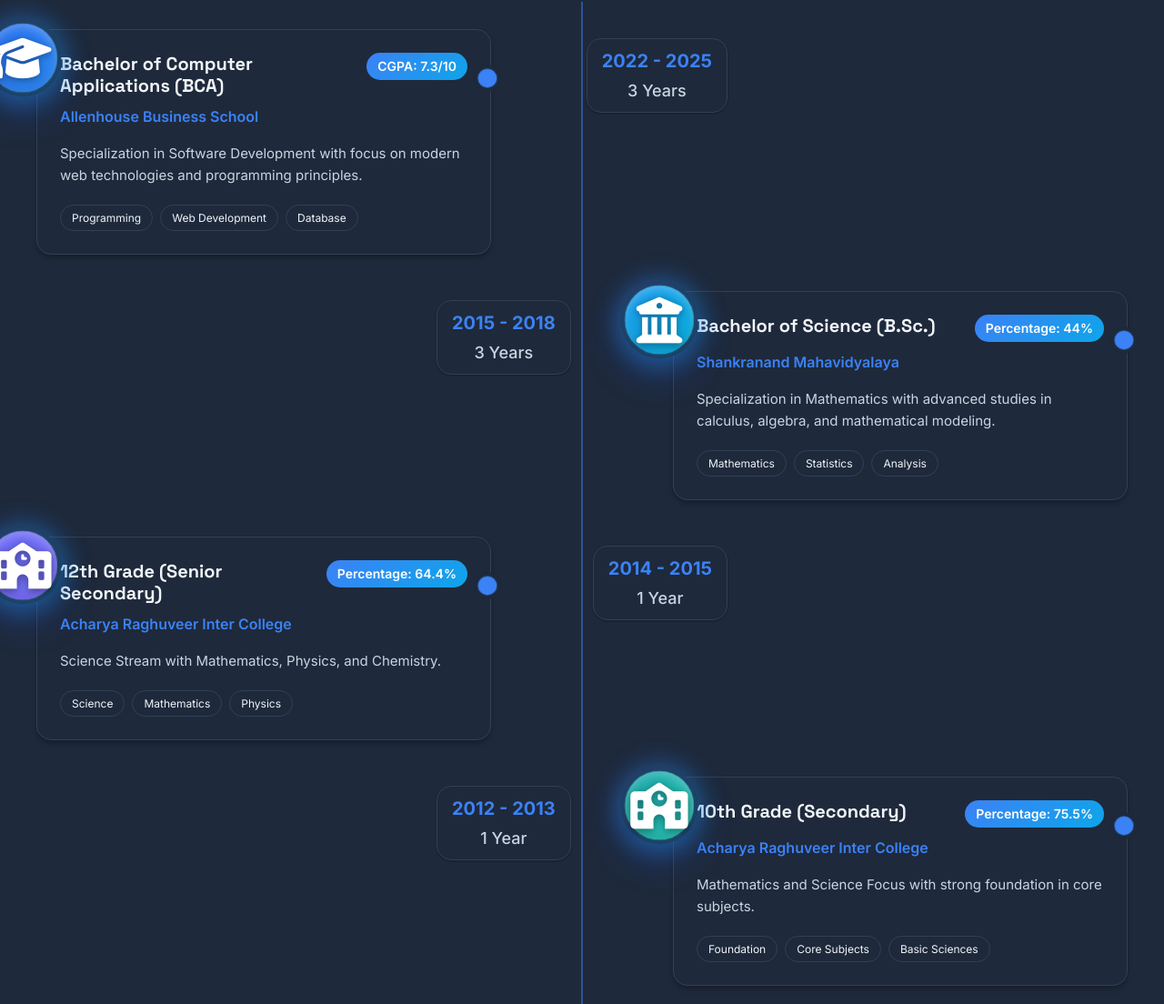
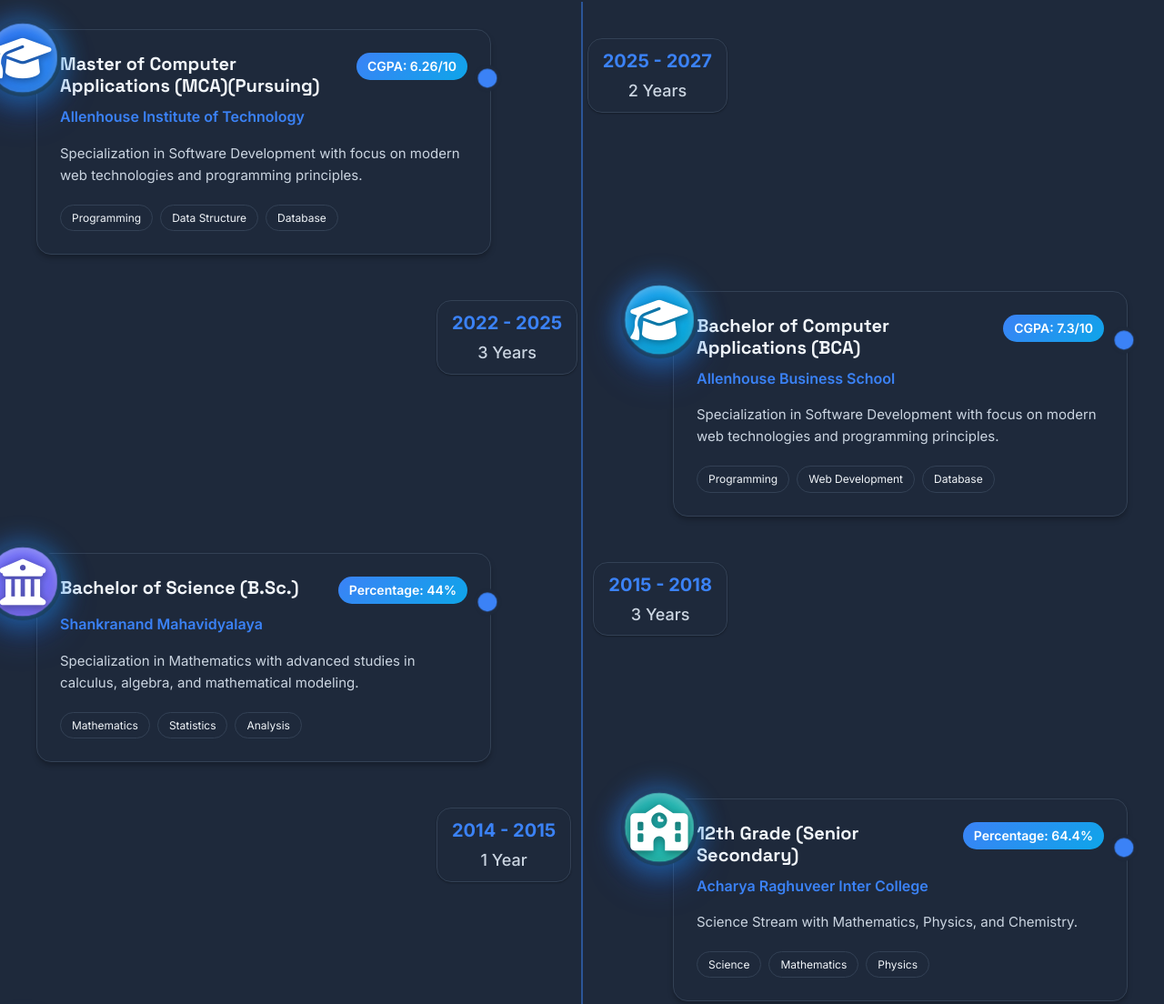
Before and after one commit to Adishiv9494/Portfolio, a plain HTML site: page index.html in a window 1280 px wide. Shown: the part 2325-3429 px from the top of the page at 91% size. Drawn offline with nearby package versions, Linux system fonts and the light colour scheme.

Commit message:
Update education timeline and logo image

```diff
--- a/index.html
+++ b/index.html
@@ -19,7 +19,7 @@
             <div class="loader-logo">
                 <div class="logo-outer">
                     <div class="logo-inner">
-                        <img src="logo.png" alt="Code Loading" class="loader-gif">
+                        <img src="adi2.png" alt="Code Loading" class="loader-gif">
                     </div>
                 </div>
                 <div class="logo-text">ADITYA SINGH</div>
@@ -371,17 +371,43 @@
 
         <div class="education-timeline">
             <div class="timeline">
-                <!-- Timeline Item 1 (Left side) -->
+                <!--Timeline Item 1(Right side)-->
                 <div class="timeline-item timeline-item-left">
                     <div class="timeline-content">
                         <div class="content-icon">
                             <i class="fas fa-graduation-cap fa-2x"></i>
                         </div>
                         <div class="timeline-date timeline-date-left">
+                            <span class="date-year">2025 - 2027</span>
+                            <span class="date-duration">2 Years</span>
+                        </div>
+                        <div class="content-card card-left">
+                            <div class="card-header">
+                                <h3>Master of Computer Applications (MCA)(Pursuing)</h3>
+                                <span class="card-badge">CGPA: 6.26/10</span>
+                            </div>
+                            <p class="card-institution">Allenhouse Institute of Technology</p>
+                            <p class="card-description">Specialization in Software Development with focus on modern web
+                                technologies and programming principles.</p>
+                            <div class="card-tags">
+                                <span class="tag">Programming</span>
+                                <span class="tag">Data Structure</span>
+                                <span class="tag">Database</span>
+                            </div>
+                        </div>
+                    </div>
+                </div>
+                <!-- Timeline Item 1 (Reft side) -->
+                <div class="timeline-item timeline-item-right">
+                    <div class="timeline-content">
+                        <div class="content-icon">
+                            <i class="fas fa-graduation-cap fa-2x"></i>
+                        </div>
+                        <div class="timeline-date timeline-date-right">
                             <span class="date-year">2022 - 2025</span>
                             <span class="date-duration">3 Years</span>
                         </div>
-                        <div class="content-card card-left">
+                        <div class="content-card card-right">
                             <div class="card-header">
                                 <h3>Bachelor of Computer Applications (BCA)</h3>
                                 <span class="card-badge">CGPA: 7.3/10</span>
@@ -398,17 +424,17 @@
                     </div>
                 </div>
 
-                <!-- Timeline Item 2 (Right side) - B.Sc -->
-                <div class="timeline-item timeline-item-right">
+                <!-- Timeline Item 2 (Light side) - B.Sc -->
+                <div class="timeline-item timeline-item-left">
                     <div class="timeline-content">
                         <div class="content-icon">
                             <i class="fas fa-university fa-2x"></i>
                         </div>
-                        <div class="timeline-date timeline-date-right">
+                        <div class="timeline-date timeline-date-left">
                             <span class="date-year">2015 - 2018</span>
                             <span class="date-duration">3 Years</span>
                         </div>
-                        <div class="content-card card-right">
+                        <div class="content-card card-left">
                             <div class="card-header">
                                 <h3>Bachelor of Science (B.Sc.)</h3>
                                 <span class="card-badge">Percentage: 44%</span>
@@ -425,17 +451,17 @@
                     </div>
                 </div>
 
-                <!-- Timeline Item 3 (Left side) - 12th Grade -->
-                <div class="timeline-item timeline-item-left">
+                <!-- Timeline Item 3 (Right side) - 12th Grade -->
+                <div class="timeline-item timeline-item-right">
                     <div class="timeline-content">
                         <div class="content-icon">
                             <i class="fas fa-school fa-2x"></i>
                         </div>
-                        <div class="timeline-date timeline-date-left">
+                        <div class="timeline-date timeline-date-right">
                             <span class="date-year">2014 - 2015</span>
                             <span class="date-duration">1 Year</span>
                         </div>
-                        <div class="content-card card-left">
+                        <div class="content-card card-right">
                             <div class="card-header">
                                 <h3>12th Grade (Senior Secondary)</h3>
                                 <span class="card-badge">Percentage: 64.4%</span>
@@ -451,17 +477,17 @@
                     </div>
                 </div>
 
-                <!-- Timeline Item 4 (Right side) - 10th Grade -->
-                <div class="timeline-item timeline-item-right">
+                <!-- Timeline Item 4 (Left side) - 10th Grade -->
+                <div class="timeline-item timeline-item-left">
                     <div class="timeline-content">
                         <div class="content-icon">
                             <i class="fas fa-school fa-2x"></i>
                         </div>
-                        <div class="timeline-date timeline-date-right">
+                        <div class="timeline-date timeline-date-left">
                             <span class="date-year">2012 - 2013</span>
                             <span class="date-duration">1 Year</span>
                         </div>
-                        <div class="content-card card-right">
+                        <div class="content-card card-left">
                             <div class="card-header">
                                 <h3>10th Grade (Secondary)</h3>
                                 <span class="card-badge">Percentage: 75.5%</span>
```
